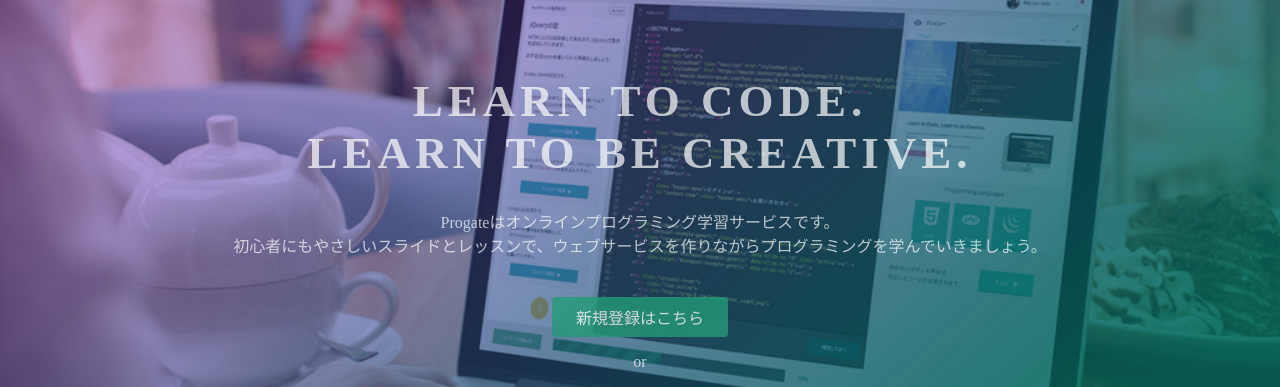
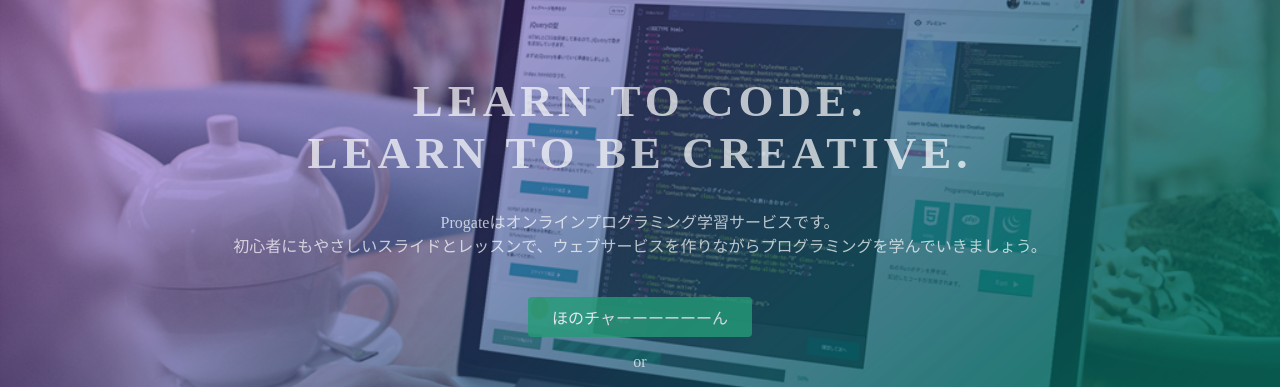
Before and after one commit to nanakson/nanakson.github.io, a plain HTML site: page index.html in a window 1280 px wide. Shown: the part 135-522 px from the top of the page. Drawn offline with Linux system fonts and the light colour scheme.

Commit message:
Update index.html

```diff
--- a/index.html
+++ b/index.html
@@ -26,7 +26,7 @@
       <h1>LEARN TO CODE.<br>LEARN TO BE CREATIVE.</h1>
       <p>Progateはオンラインプログラミング学習サービスです。<br>初心者にもやさしいスライドとレッスンで、ウェブサービスを作りながらプログラミングを学んでいきましょう。</p>
       <div class="btn-wrapper">
-        <a href="#" class="btn signup">新規登録はこちら</a>
+        <a href="#" class="btn signup">ほのチャーーーーーーん</a>
         <p>or</p>
         <a href="#" class="btn facebook"><span class="fa fa-facebook"></span>Facebookで登録</a>
         <a href="#" class="btn twitter"><span class="fa fa-twitter"></span>Twitterで登録</a>
```
